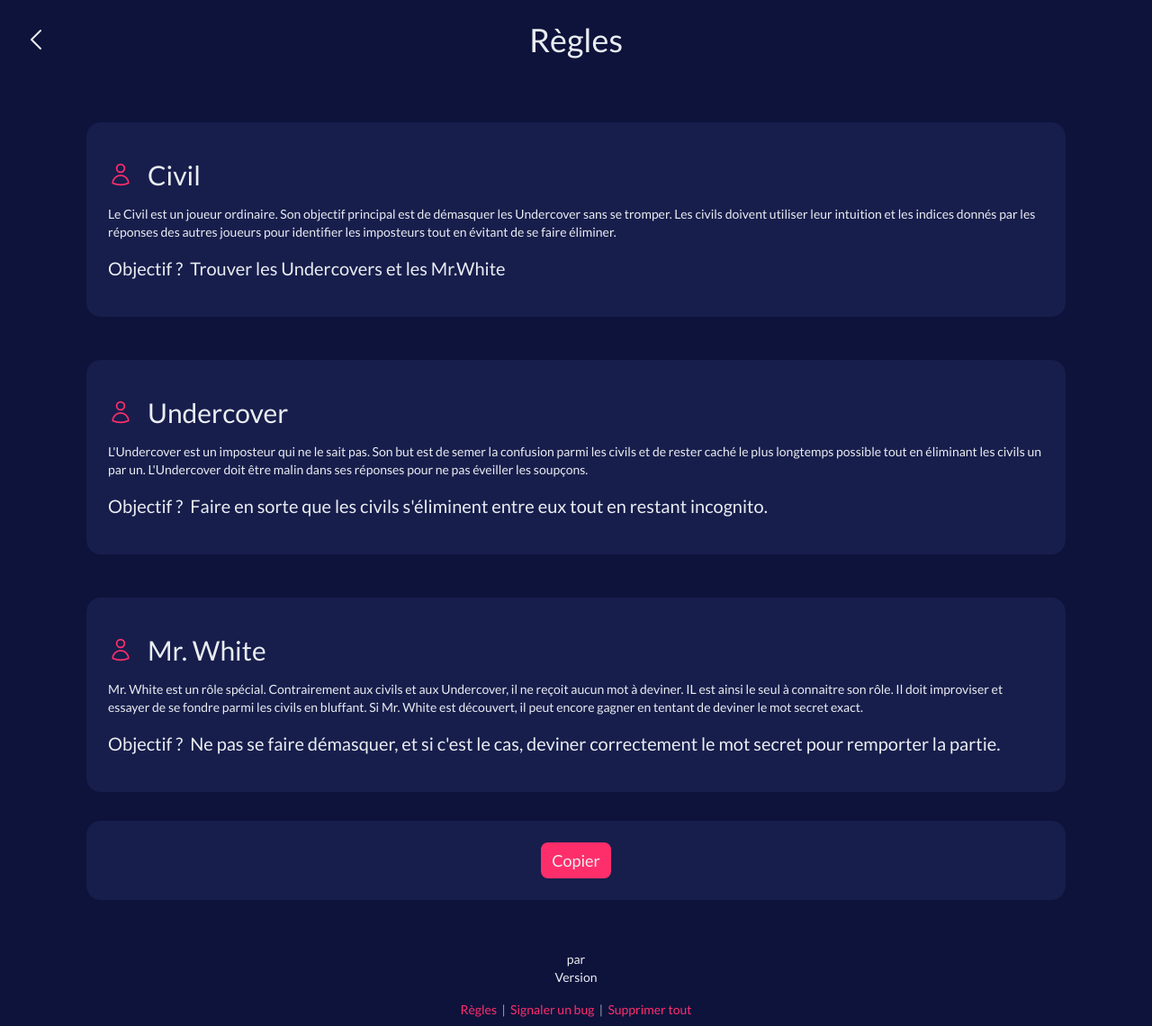
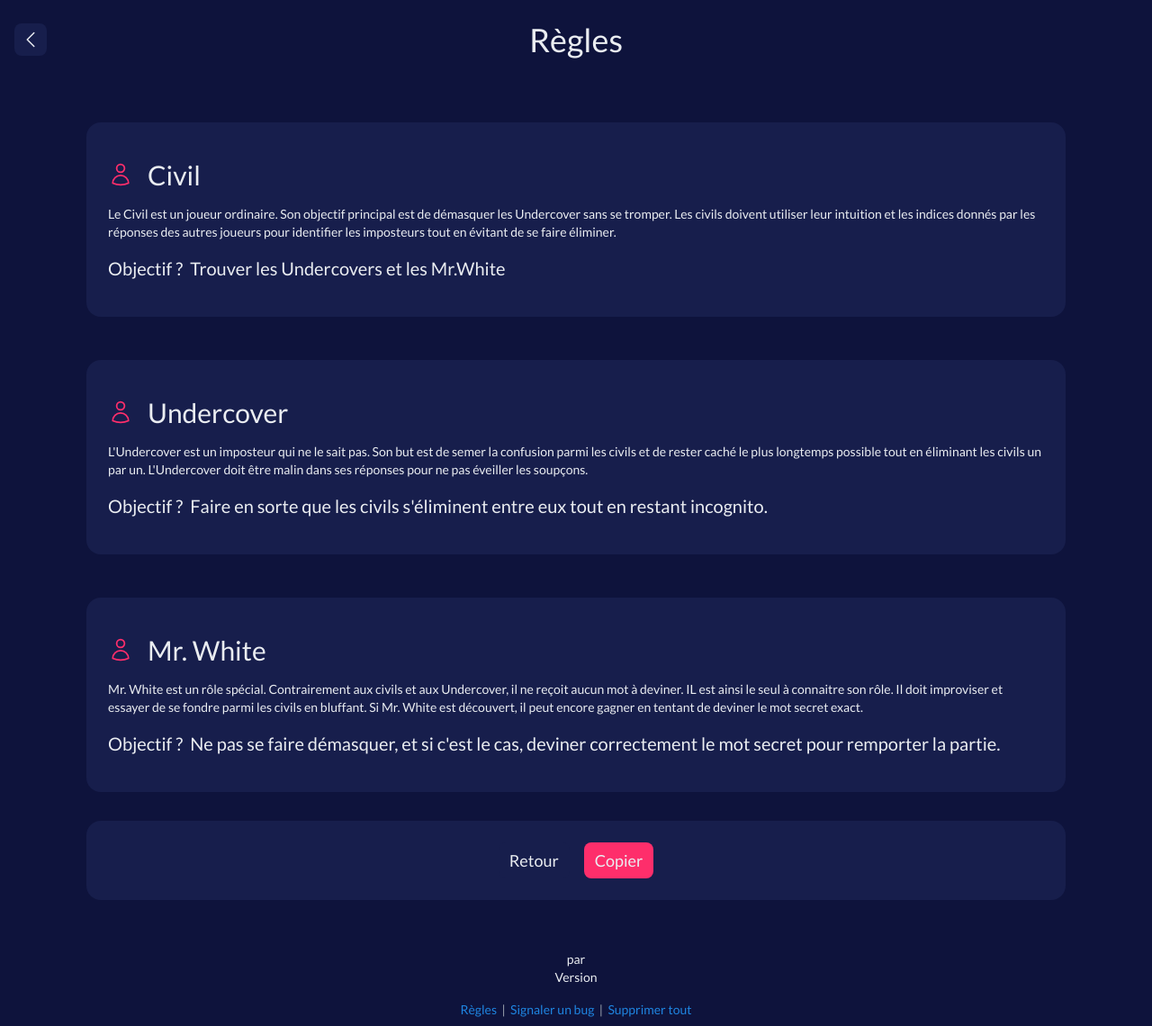
Before and after one commit to LalbaAnthony/undercover, a Vue app in the folder front/: page /rules in a window 1280 px wide. Shown: the whole page at 90% size. Built offline with nearby package versions, Linux system fonts and the light colour scheme; no server answers.

Commit message:
Rework style and comps

```diff
--- a/front/src/components/ActionsComponent.vue
+++ b/front/src/components/ActionsComponent.vue
@@ -2,19 +2,17 @@
   <Bento>
     <div class="flex justify-center items-center gap-4">
       <div v-for="action in props.actions" :key="action.name">
-        <button
-          :class="['text-light text-lg py-1.5 px-3 rounded-lg cursor-pointer transition-colors duration-300', classes[action?.type || 'primary'], action?.class]"
-          @click="action.callback" :disabled="action?.disabled" class="w-full">
-          {{ action.name }}
-        </button>
+        <Button :text="action.name" :type="action?.type" :disabled="action?.disabled" @click="action.callback"
+          :class="action?.class">
+        </Button>
       </div>
     </div>
   </Bento>
 </template>
 
 <script setup>
+import Button from '@/components/ButtonComponent.vue'
 import Bento from '@/components/BentoComponent.vue'
-import { ref } from 'vue';
 
 const props = defineProps({
   actions: {
@@ -23,10 +21,4 @@ const props = defineProps({
   },
 })
 
-const classes = ref({
-  primary: 'bg-primary',
-  secondary: 'bg-secondary',
-  dark: 'hover:bg-light-dark',
-})
-
 </script>
--- /dev/null
+++ b/front/src/components/ButtonComponent.vue
@@ -0,0 +1,83 @@
+<template>
+  <button :class="[
+    'text-lg rounded-lg cursor-pointer disabled:cursor-not-allowed transition-colors duration-300',
+    props.text ? 'py-1.5 px-3' : 'p-1.5',
+    props.visible ? '' : 'opacity-0',
+    classes[props.type],
+    props.class
+  ]" :disabled="props.disabled" @click="props.callback">
+    <component v-if="props.icon" :is="icons[props.icon]" class="size-6" />
+    <slot></slot>
+    <span v-if="props.text">{{ props.text }}</span>
+  </button>
+</template>
+
+<script setup>
+import { ref, shallowRef } from 'vue'
+import { MinusIcon } from '@heroicons/vue/24/solid'
+import { PlusIcon } from '@heroicons/vue/24/solid'
+import { ChevronLeftIcon } from '@heroicons/vue/24/outline'
+import { NewspaperIcon } from '@heroicons/vue/24/outline'
+import { BugAntIcon } from '@heroicons/vue/24/outline'
+import { EyeIcon } from '@heroicons/vue/24/outline'
+import { TrashIcon } from '@heroicons/vue/24/outline'
+import { EqualsIcon } from '@heroicons/vue/24/outline'
+import { UserMinusIcon } from '@heroicons/vue/24/outline'
+
+const props = defineProps({
+  type: {
+    type: String,
+    possibleValues: ['primary', 'secondary', 'dark'],
+    default: 'primary',
+    required: false,
+  },
+  text: {
+    type: String,
+    default: null,
+    required: false,
+  },
+  icon: {
+    type: String,
+    default: null,
+    required: false,
+  },
+  class: {
+    type: String,
+    default: '',
+    required: false,
+  },
+  visible: {
+    type: Boolean,
+    default: true,
+    required: false,
+  },
+  disabled: {
+    type: Boolean,
+    default: false,
+    required: false,
+  },
+  callback: {
+    type: Function,
+    required: false,
+  },
+})
+
+const classes = ref({
+  primary: 'text-light bg-primary disabled:bg-dark-gray',
+  secondary: 'text-light bg-secondary disabled:bg-dark-gray',
+  dark: 'text-light bg-light-dark disabled:bg-dark-gray',
+})
+
+const icons = ref({
+  minus: shallowRef(MinusIcon),
+  plus: shallowRef(PlusIcon),
+  chevronLeft: shallowRef(ChevronLeftIcon),
+  newspaper: shallowRef(NewspaperIcon),
+  bug: shallowRef(BugAntIcon),
+  eye: shallowRef(EyeIcon),
+  trash: shallowRef(TrashIcon),
+  equals: shallowRef(EqualsIcon),
+  userMinus: shallowRef(UserMinusIcon),
+})
+
+</script>
--- a/front/src/components/FooterComponent.vue
+++ b/front/src/components/FooterComponent.vue
@@ -3,12 +3,12 @@
     <p class="text-center text-light-gray text-sm p-2">{{ VITE_APP_NAME }} par {{ VITE_APP_AUTHOR_NAME }}<br>
       Version {{ VITE_APP_VERSION }}</p>
     <div class="text-center text-light-gray text-sm p-2">
-      <router-link to="/rules" class="text-primary hover:underline">Règles</router-link>
+      <router-link to="/rules" class="text-secondary text-md hover:underline">Règles</router-link>
       <span class="text-gray">&nbsp;&nbsp;|&nbsp;&nbsp;</span>
-      <a :href="VITE_GIT_REPO + '/issues'" target="_blank" class="text-primary hover:underline"
+      <a :href="VITE_GIT_REPO + '/issues'" target="_blank" class="text-secondary text-md hover:underline"
         @click="undercoverStore.printGameState()">Signaler un bug</a>
       <span class="text-gray">&nbsp;&nbsp;|&nbsp;&nbsp;</span>
-      <button class="text-primary hover:underline" @click="deleteAll">Supprimer tout</button>
+      <span class="text-secondary text-md hover:underline" @click="deleteAll">Supprimer tout</span>
     </div>
   </footer>
 </template>
--- a/front/src/components/HeaderComponent.vue
+++ b/front/src/components/HeaderComponent.vue
@@ -1,24 +1,15 @@
 <template>
   <header class="flex justify-between items-center py-2 px-4 gap-3">
-    <button v-if="route.name !== 'rules'" class="rounded-full p-2 hover:bg-light-dark" @click="goToRules">
-      <NewspaperIcon class="size-8" />
-    </button>
-    <button v-else class="rounded-full p-2 hover:bg-light-dark" @click="goBack">
-      <ChevronLeftIcon class="size-8" />
-    </button>
+    <Button type="dark" v-if="route.name !== 'rules'" icon="newspaper" @click="goToRules" />
+    <Button type="dark" v-else icon="chevronLeft" @click="goBack" />
     <h1 class="text-center text-4xl my-4">{{ route?.meta?.title || VITE_APP_NAME }}</h1>
-    <button :class="['rounded-full p-2', undercoverStore.DEBUG_ACTIVE ? 'bg-primary' : 'bg-dark']"
-      @click="handleDebug()">
-      <BugAntIcon :class="['size-8', undercoverStore.DEBUG_ACTIVE ? 'text-light' : 'text-dark']" />
-    </button>
+    <Button :visible="undercoverStore.DEBUG_ACTIVE" type="primary" icon="bug" @click="handleDebug" />
   </header>
 </template>
 
 <script setup>
 import { VITE_APP_NAME } from '@/config';
-import { ChevronLeftIcon } from '@heroicons/vue/24/outline'
-import { NewspaperIcon } from '@heroicons/vue/24/outline'
-import { BugAntIcon } from '@heroicons/vue/24/outline'
+import Button from '@/components/ButtonComponent.vue'
 import { useUndercoverStore } from '@/stores/undercover'
 import { useRoute, useRouter } from 'vue-router'
 import { ref } from 'vue';
@@ -44,6 +35,11 @@ function handleDebug() {
   }
 }
 
+// Reset debug count every 10 seconds: so user must press DEBUG_GOAL* times in 10 seconds to toggle trigger the event
+setInterval(() => {
+  debugCount.value = 0
+}, 10000)
+
 function goBack() {
   window.history.back()
 }
--- a/front/src/components/player/ListComponent.vue
+++ b/front/src/components/player/ListComponent.vue
@@ -14,25 +14,21 @@
         :deleteButton="props.deleteButton" :eliminateButton="props.eliminateButton" />
     </div>
 
-    <div v-if="props.addButton" class="flex justify-between items-center gap-2 mt-2 p-2 border-b-2 border-dark-gray">
+    <div v-if="props.addButton" class="flex justify-between items-center gap-2 mt-2 p-2 pr-4 border-b-2 border-dark-gray">
       <input class="w-full py-1.5 px-2 bg-light-dark text-white" type="text" id="name" placeholder="Nom du joueur"
         v-model="name" @keyup.enter="addPlayer()">
-      <button
-        class="cursor-pointer rounded-lg bg-primary text-white p-0.5 mr-[11px] hover:scale-105 transition-all duration-200"
-        @click="addPlayer()">
-        <PlusIcon class="size-6 text-light" />
-      </button>
+      <Button type="primary" icon="plus" @click="addPlayer"></Button>
     </div>
   </Bento>
 </template>
 
 <script setup>
+import Button from '@/components/ButtonComponent.vue'
 import { ref } from 'vue'
 import Player from '@/components/player/ItemComponent.vue'
 import Bento from '@/components/BentoComponent.vue'
 import { useUndercoverStore } from '@/stores/undercover'
 import Draggable from 'vuedraggable'
-import { PlusIcon } from '@heroicons/vue/24/solid'
 
 const undercoverStore = useUndercoverStore()
 
--- a/front/src/pages/RulesPage.vue
+++ b/front/src/pages/RulesPage.vue
@@ -2,6 +2,7 @@
   <div>
     <Roles />
     <Actions :actions="[
+      { name: 'Retour', type: 'dark', callback: goBack },
       { name: 'Copier', type: 'primary', callback: copyRules },
     ]" />
   </div>
@@ -14,6 +15,10 @@ import { notif } from '@/composables/notif.js'
 import { useUndercoverStore } from '@/stores/undercover'
 
 const undercoverStore = useUndercoverStore()
+
+function goBack() {
+  window.history.back()
+}
 
 function copyRules() {
   let rules = 'Règles du jeu Undercover :\n\n'
--- a/front/src/pages/error/ErrorPage.vue
+++ b/front/src/pages/error/ErrorPage.vue
@@ -3,12 +3,13 @@
     class="flex flex-col items-center justify-center gap-4 h-96 max-w-96 absolute top-1/2 left-1/2 transform -translate-x-1/2 -translate-y-1/2">
     <p class="text-4xl text-center font-bold text-light">Not Found</p>
     <p class="text-lg text-center text-light">The page you are looking for does not exist.</p>
-    <button class="mt-8 text-light py-1.5 px-3 rounded-lg cursor-pointer transition-colors	duration-300 bg-primary"
-      @click="goHome()">Accueil</button>
+    <Button text="Retour à l'accueil" @click="goHome">
+    </Button>
   </div>
 </template>
 
 <script setup>
+import Button from '@/components/ButtonComponent.vue'
 
 function goHome() {
   window.location.href = '/'
--- a/front/src/stores/undercover.js
+++ b/front/src/stores/undercover.js
@@ -126,6 +126,7 @@ export const useUndercoverStore = defineStore('undercover', {
       this.isGameRunning = false
       this.undercoversWord = ''
       this.civilianWord = ''
+      this.whiteGuess = ''
       this.reviveAllPlayers()
       this.clearPlayersRoles()
     },
@@ -198,7 +199,9 @@ export const useUndercoverStore = defineStore('undercover', {
       }
 
       if (player.role === 'white') {
-        this.whiteGuess = beautify(prompt('Entrez le mot que Mr White pense être le bon', ''))
+        while (this.whiteGuess.length === 0) {
+          this.whiteGuess = beautify(prompt('Entrez le mot que Mr White pense être le bon', ''))
+        }
         if (this.whiteGuess.length === 0) {
           notif.notify('Le mot de Mr White ne peut pas être vide', 'error')
           console.error('Mr White word cannot be empty')
@@ -430,8 +433,11 @@ export const useUndercoverStore = defineStore('undercover', {
       console.log('-'.repeat(40))
       console.log('undercoversWord', this.undercoversWord)
       console.log('civilianWord', this.civilianWord)
+      console.log('whiteGuess', this.whiteGuess)
       console.log('-'.repeat(40))
       console.table(this.players)
+      console.log('-'.repeat(40))
+      console.table(this.settings)
       console.log('-'.repeat(40))
       console.log('distribution', this.distribution)
       console.log('currentPlayer', this.currentPlayer)
```
Also changed, not shown: front/src/components/player/ItemComponent.vue (+10 -19 lines), front/src/components/role/RepartitionComponent.vue (+6 -13 lines), front/src/pages/GamePage.vue (+10 -6 lines), 1 other file (tests, documents, lock files or other folders).
